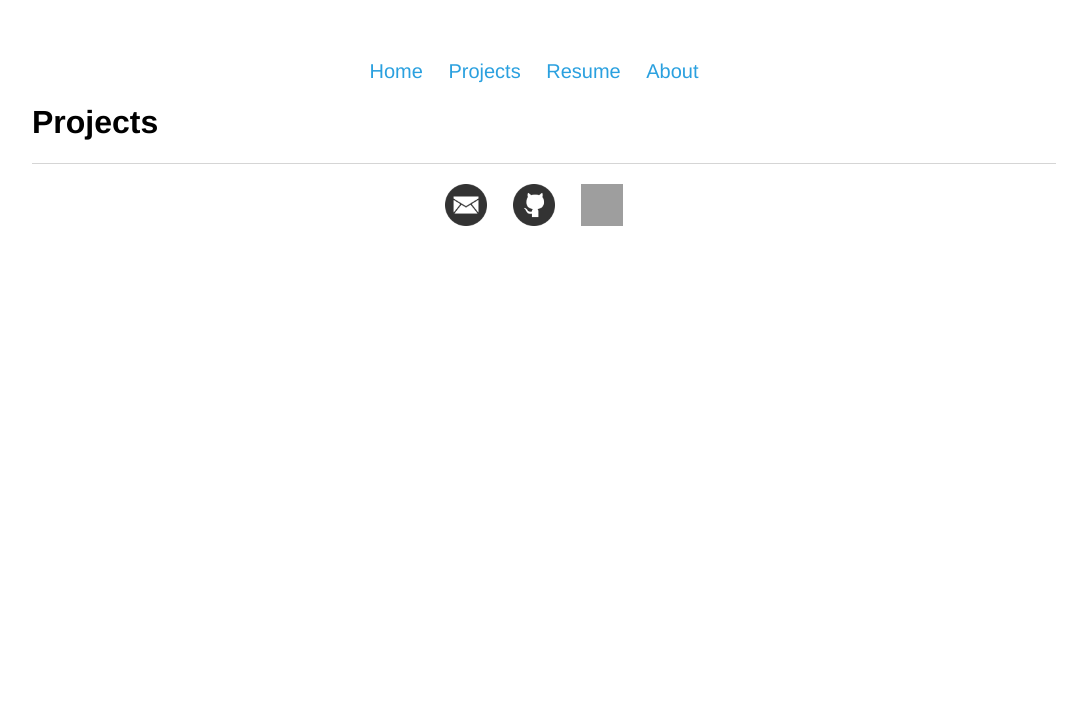
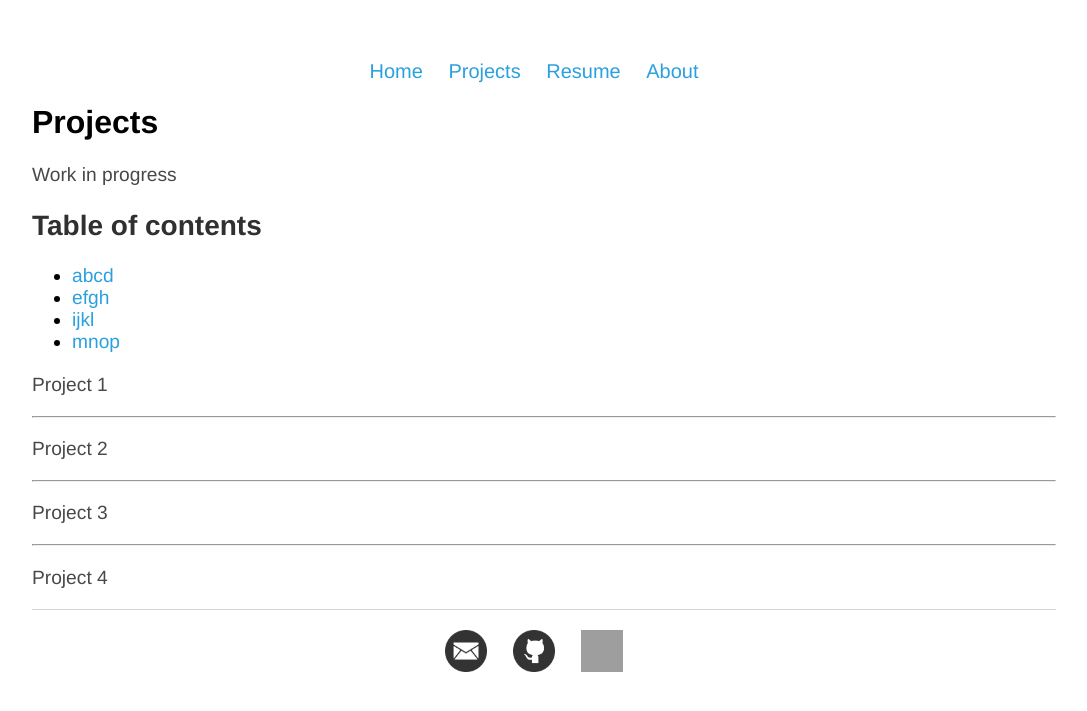
Before and after one commit to NeilBardhan/neilbardhan.github.io, a Jekyll site: the page built from projects/index.html, in a window 1280 px wide. Shown: the top 711 px of the page, without its empty margins (96-1183 px from the left). Built offline with Jekyll 4.4.1, drawn with Linux system fonts in a browser that asks for light colours; grey boxes are pictures that could not be loaded.

Commit message:
Update index.html

```diff
--- a/projects/index.html
+++ b/projects/index.html
@@ -3,6 +3,34 @@ layout: default
 title: Projects
 ---
 
-	<div class="projects">
-					<h1>Projects</h1>
+<div class="projects">
+	<h1>Projects</h1>
+	<p>Work in progress</p>
+
+	<h2>Table of contents</h2>
+	<ul>
+		<li><a href="#project1">abcd</a></li>
+		<li><a href="#project2">efgh</a></li>
+		<li><a href="#project3">ijkl</a></li>
+		<li><a href="#project4">mnop</a></li>
+	</ul>
+
+	<div id="project1">
+		<p>Project 1</p>
 	</div>
+	<hr>
+
+	<div id="project2">
+		<p>Project 2</p>
+	</div>
+	<hr>
+
+	<div id="project3">
+		<p>Project 3</p>
+	</div>
+	<hr>
+
+	<div id="project4">
+		<p>Project 4</p>
+	</div>
+</div>
```
